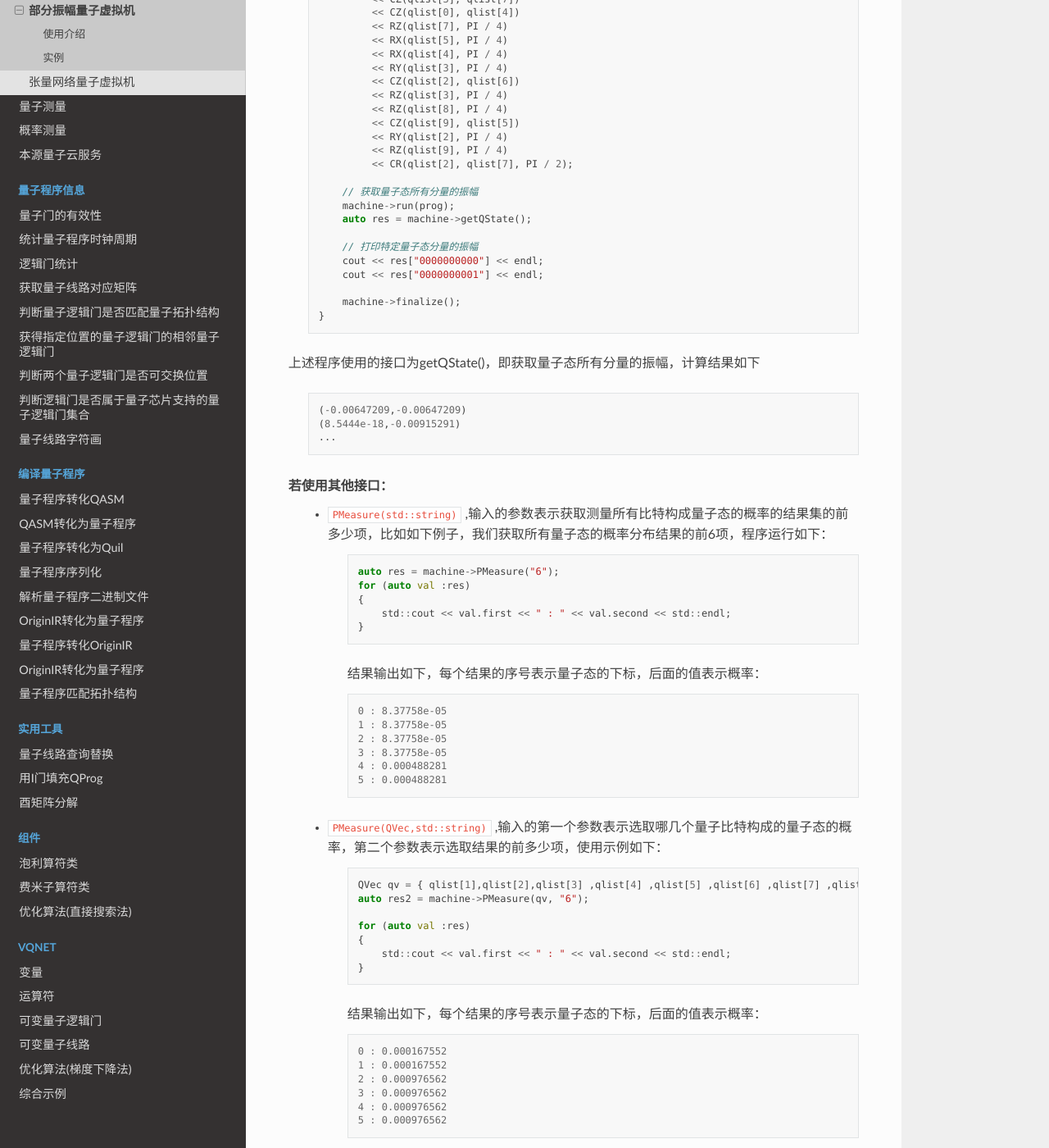
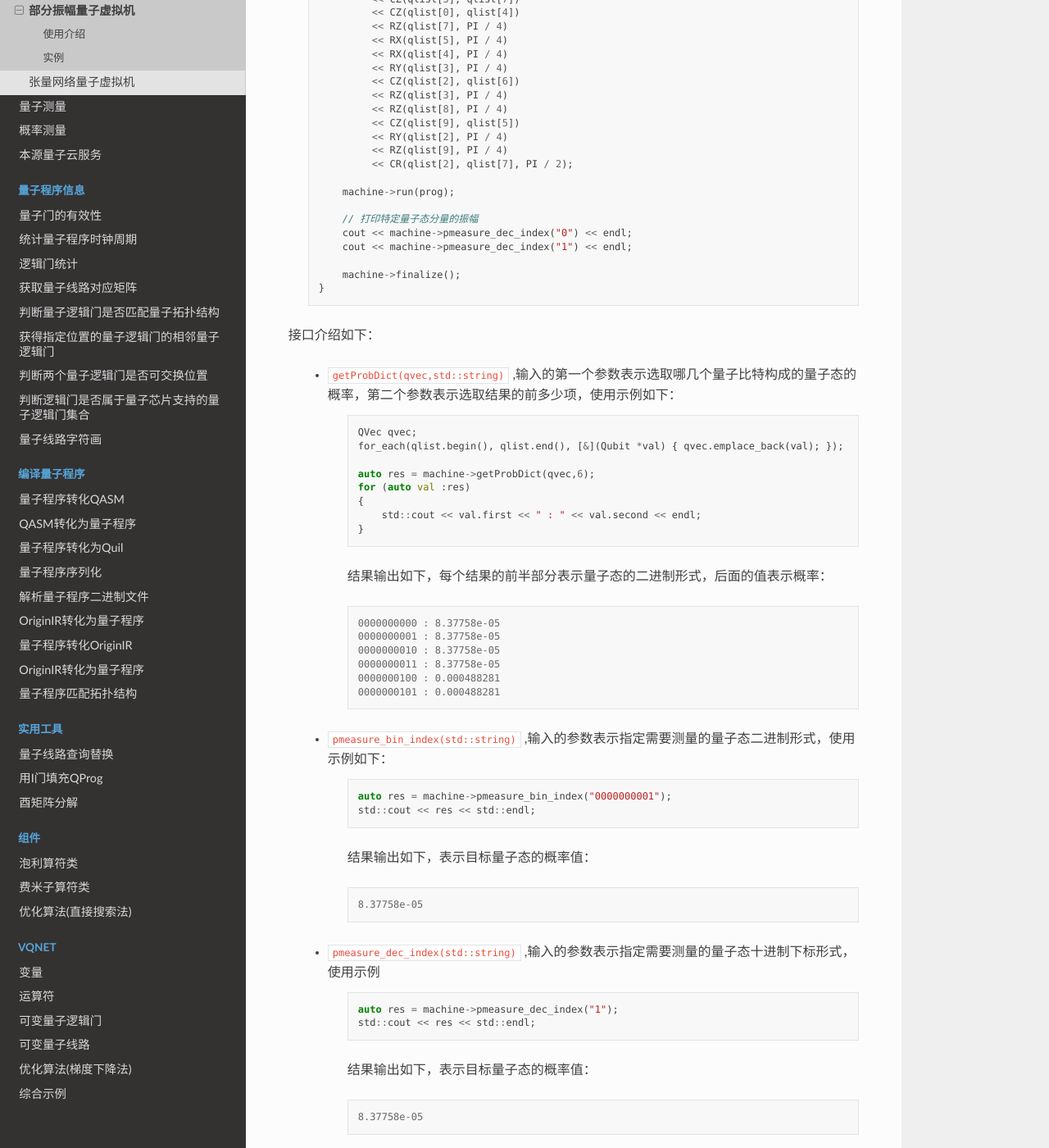
Before and after one commit to OriginQ/QPanda-tutorial, a Sphinx documentation site: the page built from source/PartialAmplitude.rst, in a window 1280 px wide and 1400 px high, scrolled down 2000 px. Shown: the whole window at 82% size. Built offline with Sphinx 7.4.7 and the Read the Docs theme 2.0.0, drawn with Linux system fonts in a browser that asks for light colours; pages that are not in the unit, such as notebooks, are missing from menus; some of the changed text lies outside the part shown.

Commit message:
Update PartialAmplitude.rst

```diff
--- a/source/PartialAmplitude.rst
+++ b/source/PartialAmplitude.rst
@@ -88,69 +88,17 @@ QPanda2中设计了 ``PartialAmplitudeQVM`` 类用于运行部分振幅模拟量
                  << RZ(qlist[9], PI / 4)
                  << CR(qlist[2], qlist[7], PI / 2);
 
-            // 获取量子态所有分量的振幅
             machine->run(prog);
-            auto res = machine->getQState();
 
             // 打印特定量子态分量的振幅
-            cout << res["0000000000"] << endl;
-            cout << res["0000000001"] << endl;
+            cout << machine->pmeasure_dec_index("0") << endl;
+            cout << machine->pmeasure_dec_index("1") << endl;
 
             machine->finalize();
         }
 
-上述程序使用的接口为getQState()，即获取量子态所有分量的振幅，计算结果如下
 
-    .. code-block:: c
-
-        (-0.00647209,-0.00647209)
-        (8.5444e-18,-0.00915291)
-        ...
-
-若使用其他接口：
-    - ``PMeasure(std::string)`` ,输入的参数表示获取测量所有比特构成量子态的概率的结果集的前多少项，比如如下例子，我们获取所有量子态的概率分布结果的前6项，程序运行如下：
-
-        .. code-block:: c
-
-            auto res = machine->PMeasure("6");
-            for (auto val :res)
-            {
-                std::cout << val.first << " : " << val.second << std::endl;
-            }
-
-        结果输出如下，每个结果的序号表示量子态的下标，后面的值表示概率：
-
-        .. code-block:: c
-
-            0 : 8.37758e-05
-            1 : 8.37758e-05
-            2 : 8.37758e-05
-            3 : 8.37758e-05
-            4 : 0.000488281
-            5 : 0.000488281
-
-    - ``PMeasure(QVec,std::string)`` ,输入的第一个参数表示选取哪几个量子比特构成的量子态的概率，第二个参数表示选取结果的前多少项，使用示例如下：
-
-        .. code-block:: c
-
-            QVec qv = { qlist[1],qlist[2],qlist[3] ,qlist[4] ,qlist[5] ,qlist[6] ,qlist[7] ,qlist[8],qlist[9] };
-            auto res2 = machine->PMeasure(qv, "6");
-
-            for (auto val :res)
-            {
-                std::cout << val.first << " : " << val.second << std::endl;
-            }
-
-        结果输出如下，每个结果的序号表示量子态的下标，后面的值表示概率：
-
-        .. code-block:: c
-
-            0 : 0.000167552
-            1 : 0.000167552
-            2 : 0.000976562
-            3 : 0.000976562
-            4 : 0.000976562
-            5 : 0.000976562
+接口介绍如下：
 
     - ``getProbDict(qvec,std::string)`` ,输入的第一个参数表示选取哪几个量子比特构成的量子态的概率，第二个参数表示选取结果的前多少项，使用示例如下：
 
@@ -176,11 +124,11 @@ QPanda2中设计了 ``PartialAmplitudeQVM`` 类用于运行部分振幅模拟量
             0000000100 : 0.000488281
             0000000101 : 0.000488281
 
-    - ``pMeasureBinIndex(std::string)`` ,输入的参数表示指定需要测量的量子态二进制形式，使用示例如下：
+    - ``pmeasure_bin_index(std::string)`` ,输入的参数表示指定需要测量的量子态二进制形式，使用示例如下：
 
         .. code-block:: c
 
-            auto res = machine->pMeasureBinIndex("0000000001");
+            auto res = machine->pmeasure_bin_index("0000000001");
             std::cout << res << std::endl;
 
         结果输出如下，表示目标量子态的概率值：
@@ -189,11 +137,11 @@ QPanda2中设计了 ``PartialAmplitudeQVM`` 类用于运行部分振幅模拟量
 
             8.37758e-05
 
-    - ``pMeasureDecIndex(std::string)`` ,输入的参数表示指定需要测量的量子态十进制下标形式，使用示例
+    - ``pmeasure_dec_index(std::string)`` ,输入的参数表示指定需要测量的量子态十进制下标形式，使用示例
 
         .. code-block:: c
 
-            auto res = machine->pMeasureBinIndex("1");
+            auto res = machine->pmeasure_dec_index("1");
             std::cout << res << std::endl;
 
         结果输出如下，表示目标量子态的概率值：
@@ -202,12 +150,12 @@ QPanda2中设计了 ``PartialAmplitudeQVM`` 类用于运行部分振幅模拟量
 
             8.37758e-05
 
-    - ``pMeasureSubset(QProg &, std::vector<std::string>)`` ,输入的第一个参数表示待运行的量子线路，第二个参数表示需要测量的量子态二进制下标形式构成的子集，使用示例如下：
+    - ``pmeasure_subset(QProg &, std::vector<std::string>)`` ,输入的第一个参数表示待运行的量子线路，第二个参数表示需要测量的量子态二进制下标形式构成的子集，使用示例如下：
 
         .. code-block:: c
 
             std::vector<std::string> set = { "0000000000","0000000001","0000000100" };
-            auto res = machine->PMeasureSubset(prog, set);
+            auto res = machine->pmeasure_subset(prog, set);
 
             for (auto val : res)
             {
@@ -221,8 +169,3 @@ QPanda2中设计了 ``PartialAmplitudeQVM`` 类用于运行部分振幅模拟量
             0000000000 : 8.37758e-05
             0000000001 : 8.37758e-05
             0000000100 : 0.000488281
-
-        .. warning::
-
-            1. 部分接口，比如 ``getQState()`` 、 ``PMeasure(std::string)`` 、 ``PMeasure(QVec,std::string)`` 、 ``pMeasureBinIndex(std::string)`` 以及 ``pMeasureDecIndex(std::string)`` 等会在后续的版本中舍弃。
-            2. 部分振幅虚拟机会保留 ``pMeasureSubset(QProg &, std::vector<std::string>)`` 接口。
```
